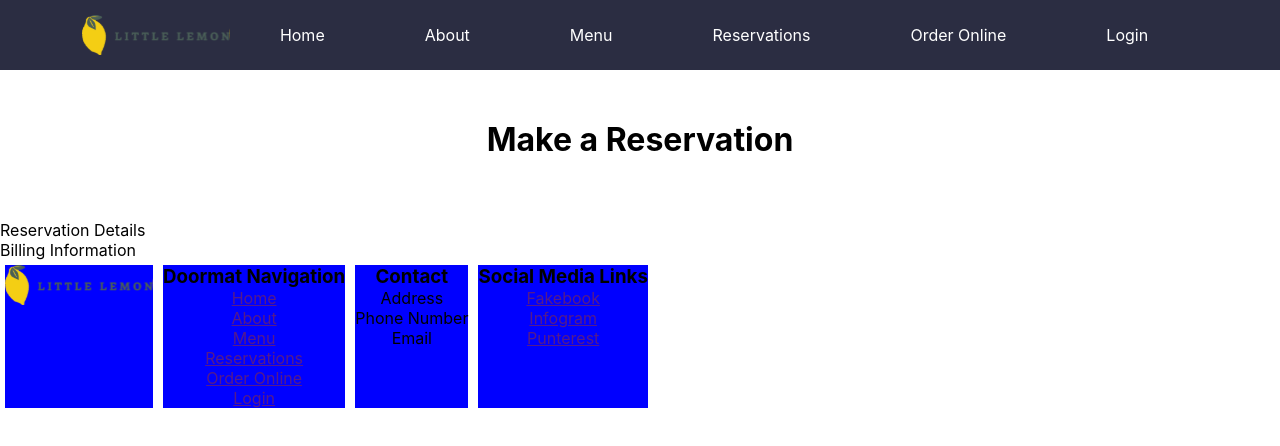
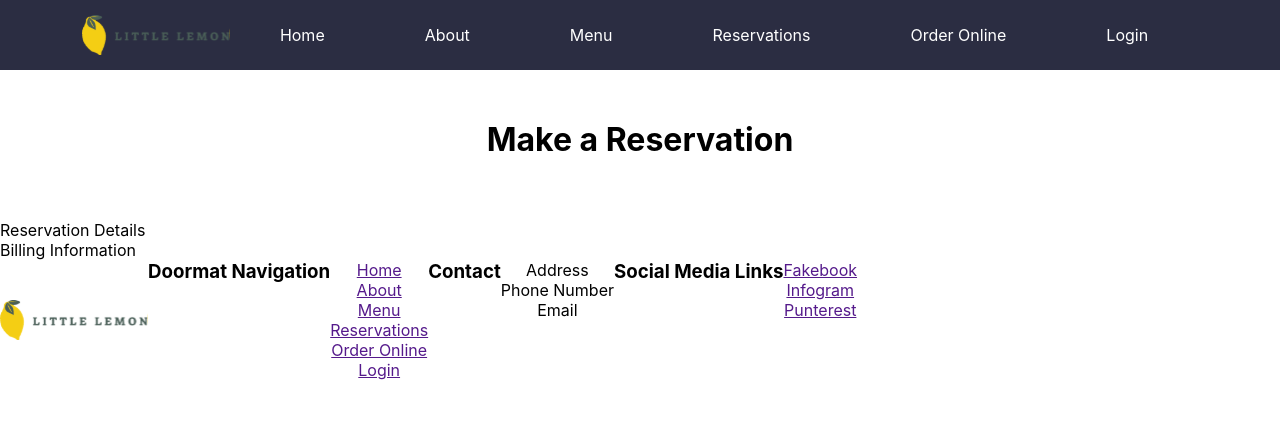
Before and after one commit to digitAI-4N6/little-lemon, a React (Create React App) app: page / in a window 1280 px wide. Shown: the top 446 px of the page. Built offline with nearby package versions, Linux system fonts and the light colour scheme.

Commit message:
switch to using individual components
switch to using individual components for each section

```diff
--- a/src/components/Footer.js
+++ b/src/components/Footer.js
@@ -1,57 +1,16 @@
 import Logo from "../images/Logo .svg";
+import DoormatNavigation from "./subcomponents/DoormatNavigation";
+import Contact from "./subcomponents/Contact";
+import Socials from "./subcomponents/Socials";
 
 export default function Footer() {
   return (
     <>
       <main className="foot">
-        <article className="list">
         <img src={Logo} alt="Logo" />
-        </article>
-        <article className="list">
-        <h3>Doormat Navigation</h3>
-        <ul>
-          <li>
-            <a href="">Home</a>
-          </li>
-          <li>
-            <a href="">About</a>
-          </li>
-          <li>
-            <a href="">Menu</a>
-          </li>
-          <li>
-            <a href="">Reservations</a>
-          </li>
-          <li>
-            <a href="">Order Online</a>
-          </li>
-          <li>
-            <a href="">Login</a>
-          </li>
-        </ul>
-        </article>
-        <article className="list">
-        <h3>Contact</h3>
-        <ul>
-          <li>Address</li>
-          <li>Phone Number</li>
-          <li>Email</li>
-        </ul>
-        </article>
-        <article className="list">
-        <h3>Social Media Links</h3>
-        <ul>
-          <li>
-            <a href="">Fakebook</a>
-          </li>
-          <li>
-            <a href="">Infogram</a>
-          </li>
-          <li>
-            <a href="">Punterest</a>
-          </li>
-        </ul>
-        </article>
+        <DoormatNavigation />
+        <Contact />
+        <Socials />
       </main>
     </>
   );
```
